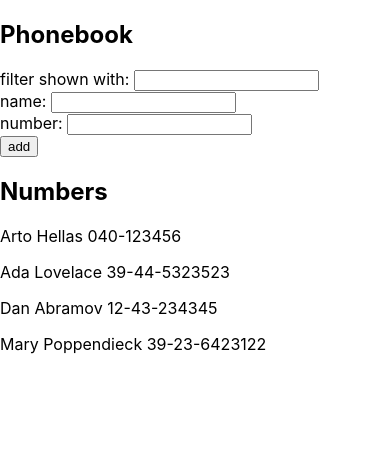
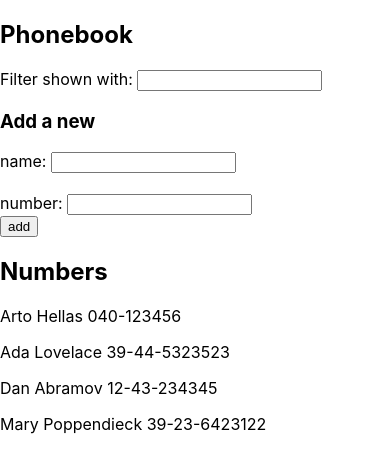
Before and after one commit to Titania01/fullstackopen-ex, a React (Create React App) app in the folder part2/phonebook/: page / in a window 390 px wide. Shown: the top 472 px of the page. Built offline with nearby package versions, Linux system fonts and the light colour scheme.

Commit message:
feat: phonebook step5

```diff
--- a/part2/phonebook/src/App.jsx
+++ b/part2/phonebook/src/App.jsx
@@ -1,4 +1,7 @@
 import React, { useState } from 'react'
+import Filter from "./components/Filter"
+import Person from "./components/Person"
+import PersonForm from "./components/PersonForm"
 
 const App = () => {
   const [ persons, setPersons ] = useState([
@@ -39,13 +42,23 @@ const App = () => {
       person.name.trim().toLocaleLowerCase().indexOf(everything.trim().toLowerCase()) > -1
   );
 
+  const handleNewNumber = (e) => setNewNumber(e.target.value)
+  const handleNewName = (e) => setNewName(e.target.value)
+  const handleEverything = (e) => setEverything(e.target.value)
   const contactToShow = handleFilter.length ? handleFilter: persons;
 
   return (
     <div>
       <h2>Phonebook</h2>
-
-      <div>
+      <Filter everything={everything} handleEverything={handleEverything} />
+      <h3>Add a new</h3>
+      <PersonForm
+        addPerson={addPerson}
+        newName={newName}
+        handleNewName={handleNewName}
+        handleNewNumber={handleNewNumber}
+        />
+      {/* <div>
         filter shown with: <input value={everything} onChange={(e) => setEverything(e.target.value)} />
       </div>
 
@@ -60,11 +73,12 @@ const App = () => {
         <div>
           <button onClick={addPerson} type="submit">add</button>
         </div>
-      </form>
-      <h2>Numbers</h2>
+      </form> */}
+      <Person persons={contactToShow} />
+      {/* <h2>Numbers</h2>
       {contactToShow.map((person) => (
         <p key={person.name}> {person.name} {person.mobile} </p>
-      ))} {" "}
+      ))} {" "} */}
     </div>
   )
 }
--- /dev/null
+++ b/part2/phonebook/src/components/Filter.jsx
@@ -0,0 +1,11 @@
+import React from 'react'
+
+const Filter = ({ everything, handleEverything }) => {
+  return (
+    <div>
+      Filter shown with: <input value= {everything} onChange={handleEverything} />
+    </div>
+  )
+}
+
+export default Filter
--- /dev/null
+++ b/part2/phonebook/src/components/Person.jsx
@@ -0,0 +1,14 @@
+import React from 'react'
+
+const Person = ({persons}) => {
+  return (
+    <div>
+       <h2>Numbers</h2>
+      {persons.map((person) => (
+        <p key={person.name}> {person.name} {person.mobile} </p>
+      ))} {" "}
+    </div>
+  )
+}
+
+export default Person
--- /dev/null
+++ b/part2/phonebook/src/components/PersonForm.jsx
@@ -0,0 +1,27 @@
+import React from 'react'
+
+const PersonForm = ({
+  addPerson,
+  newNumber,
+  handleNewNumber,
+  newName,
+  handleNewName
+}) => {
+  return (
+      <form onSubmit={addPerson}>
+        <div>
+          name: <input value={newName} onChange={handleNewName} />
+        </div>
+        <br/>
+        <div>
+          number: <input value={newNumber} onChange={handleNewNumber} />
+        </div>
+        <div>
+          <button type="submit">add</button>
+        </div>
+      </form>
+
+  )
+}
+
+export default PersonForm
```
